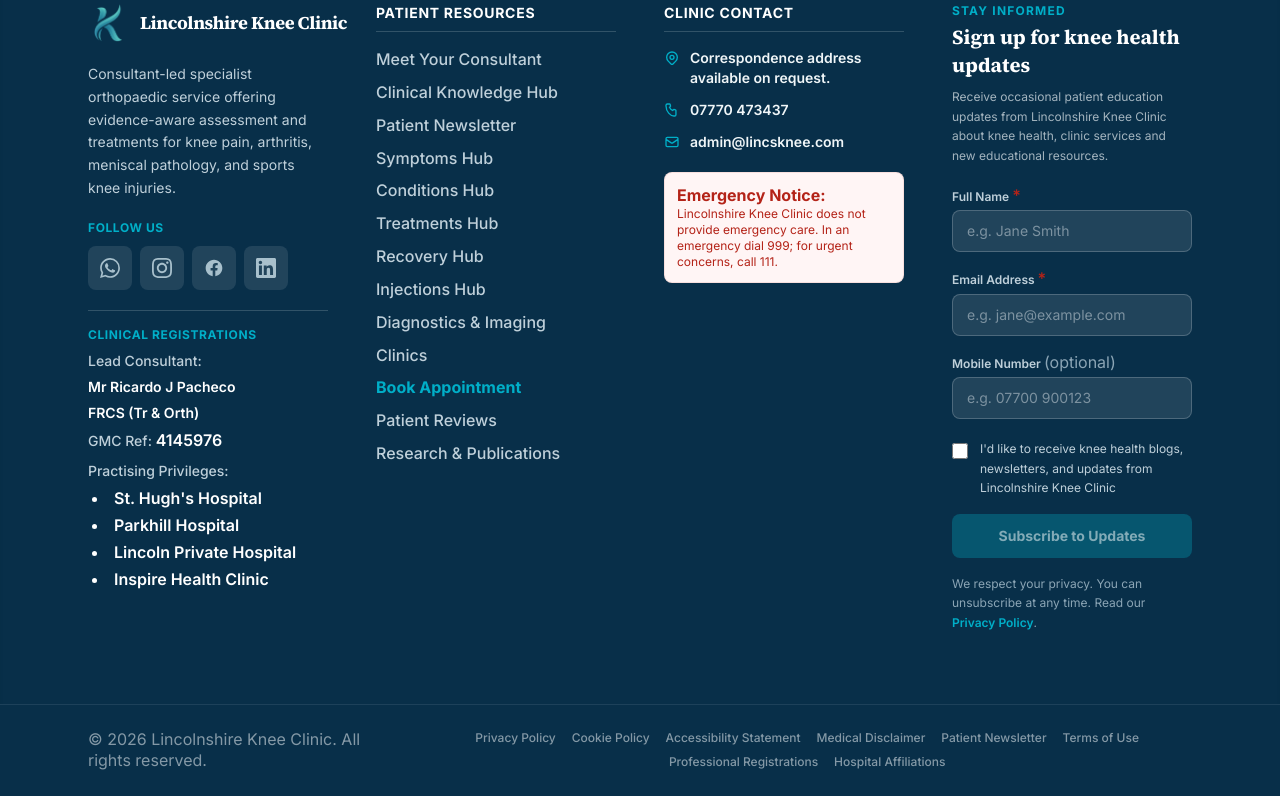
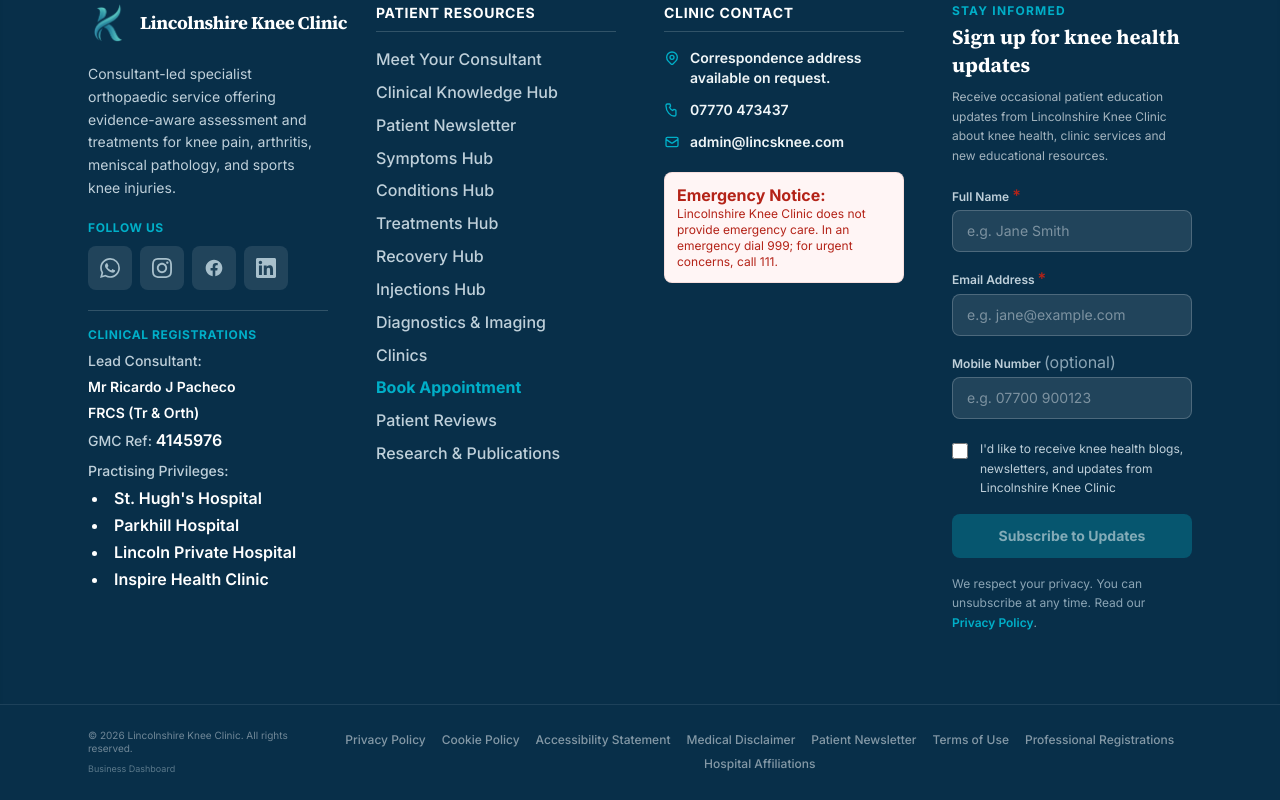
Before and after one commit to lincskneeclinic/Lincolnshire-Knee-Clinic-Simplified-, a Next.js app in the folder web/: page / in a window 1280 px wide. Shown: the part 6361-7161 px from the top of the page. Built offline with nearby package versions, Linux system fonts and the light colour scheme.

Commit message:
Reduce footer copyright size and add small link to Business Dashboard

```diff
--- a/web/components/Footer.tsx
+++ b/web/components/Footer.tsx
@@ -210,7 +210,15 @@
       <div className="bg-deep-navy border-t border-[#D7E0E5]/10 py-6 text-xs text-[#D7E0E5]/60">
         <div className="max-w-7xl mx-auto px-6 md:px-8 flex flex-col lg:flex-row items-center justify-between gap-4 text-center lg:text-left">
           <div>
-            <p>&copy; {new Date().getFullYear()} Lincolnshire Knee Clinic. All rights reserved.</p>
+            <p className="text-[10px] text-[#D7E0E5]/50">&copy; {new Date().getFullYear()} Lincolnshire Knee Clinic. All rights reserved.</p>
+            <div className="mt-1">
+              <Link
+                href="/portal/business"
+                className="text-[9px] text-[#5A788A] hover:text-clinical-teal transition-colors font-sans focus-visible:outline focus-visible:outline-2 focus-visible:outline-offset-1 focus-visible:outline-clinical-teal"
+              >
+                Business Dashboard
+              </Link>
+            </div>
           </div>
           <nav className="flex flex-wrap justify-center gap-x-4 gap-y-2 font-medium" aria-label="Legal navigation">
             {linksLegal.map((link, idx) => (
--- a/web/middleware.ts
+++ b/web/middleware.ts
@@ -4,6 +4,16 @@
 export function middleware(request: NextRequest) {
   const { pathname } = request.nextUrl;
 
+  // Allow Business Dashboard and its stats API endpoint
+  if (
+    pathname === "/portal/business" ||
+    pathname.startsWith("/portal/business/") ||
+    pathname === "/api/portal/stats"
+  ) {
+    return NextResponse.next();
+  }
+
+  // Gate all other patient portal & portal API routes with 404
   if (
     pathname === "/portal" ||
     pathname.startsWith("/portal/") ||
```
